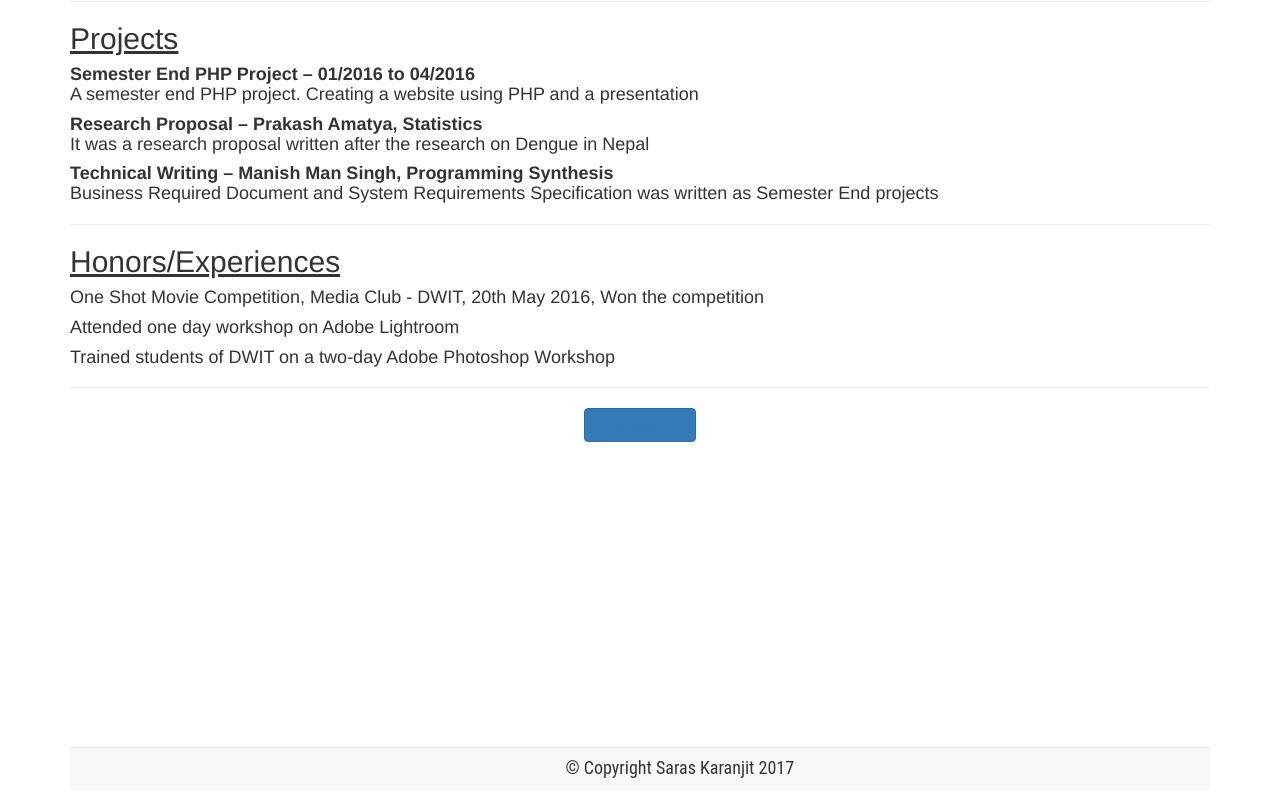
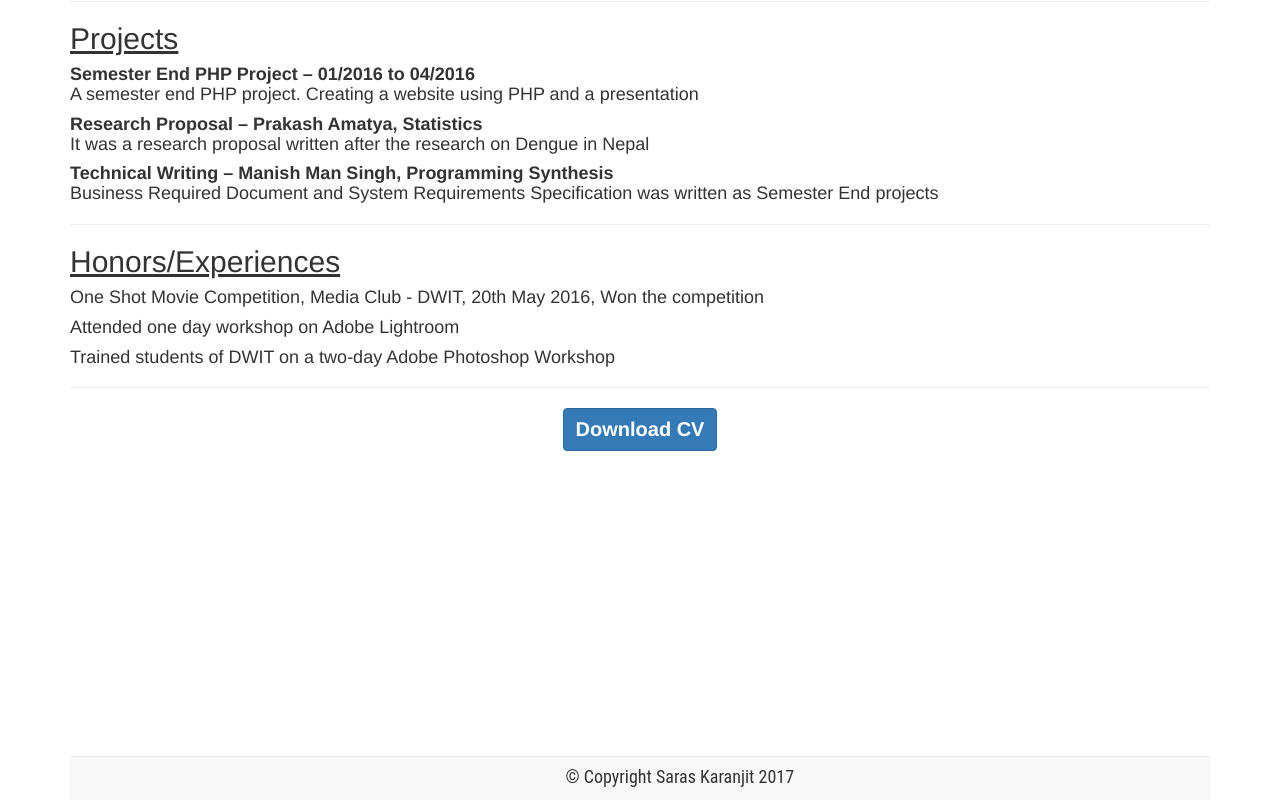
Before and after one commit to saraskaranjit/saraskaranjit.github.io, a plain HTML site: page cv.html in a window 1280 px wide. Shown: the part 769-1569 px from the top of the page. Drawn offline with Linux system fonts and the light colour scheme.

Commit message:
Update cv.html

```diff
--- a/cv.html
+++ b/cv.html
@@ -124,8 +124,9 @@
                 <h4>Trained students of DWIT on a two-day Adobe Photoshop Workshop</h4>
             </div>
             <hr>
+
             <div align="center">
-                <button type="button" class="btn btn-primary"><a download="cv.pdf">Download CV</a></button>
+                <button type="button" class="btn btn-primary"><a href="cv.pdf" style="color: white; font-weight:bold;font-size:20px">Download CV</a></button>
             </div>
 
 
```
